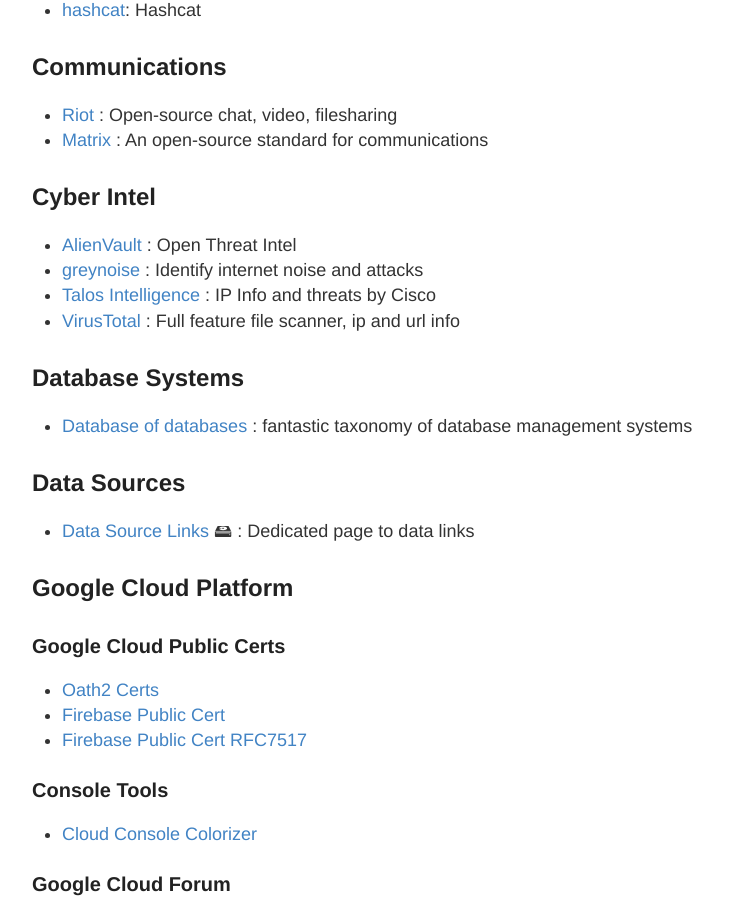
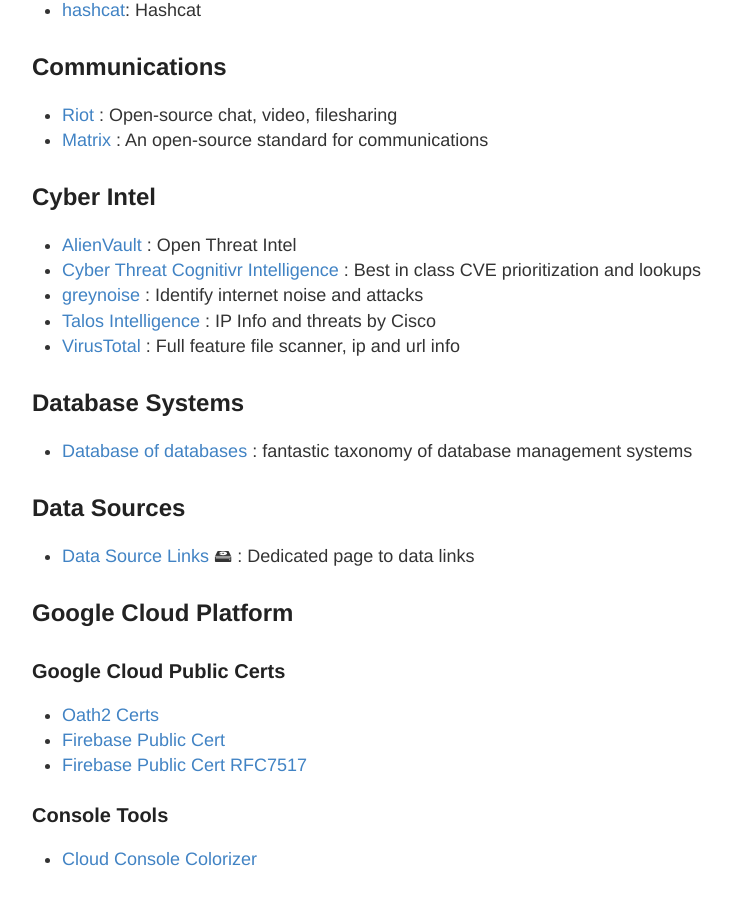
Before and after one commit to stevehenderson/stevehenderson.github.io, a Jekyll site: the page built from links.md, in a window 1280 px wide and 900 px high, scrolled down 781 px. Shown: the whole window, without its empty margins (248-980 px from the left). Built offline with Jekyll 4.4.1, drawn with Linux system fonts in a browser that asks for light colours.

Commit message:
Update links.md

```diff
--- a/links.md
+++ b/links.md
@@ -30,6 +30,7 @@
 
 ## Cyber Intel
    * [AlienVault](https://otx.alienvault.com/) : Open Threat Intel
+   * [Cyber Threat Cognitivr Intelligence](https://www.ctci.ai/) : Best in class CVE prioritization and lookups
    * [greynoise](https://greynoise.io/) : Identify internet noise and attacks
    * [Talos Intelligence](https://www.talosintelligence.com/) : IP Info and threats by Cisco
    * [VirusTotal](https://www.virustotal.com/) : Full feature file scanner, ip and url info
```
